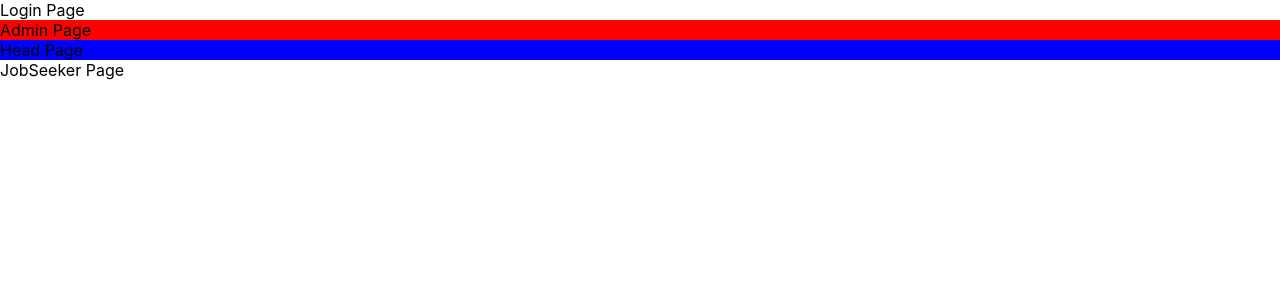
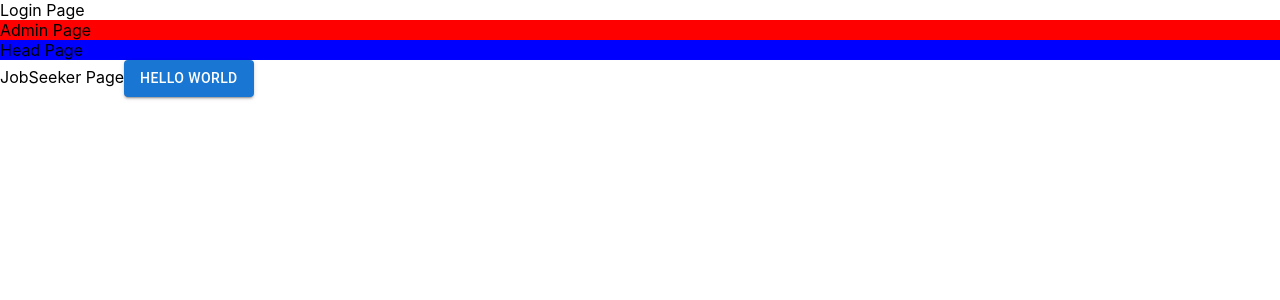
Before and after one commit to adityadivami/IMSFE, a React (Create React App) app: page / in a window 1280 px wide. Shown: the top 300 px of the page. Built offline with nearby package versions, Linux system fonts and the light colour scheme.

Commit message:
implemented material ui button in app.js

```diff
--- a/src/App.js
+++ b/src/App.js
@@ -2,6 +2,7 @@ import LoginPage from "./pages/loginpage/Login.page";
 import AdminPage from "./pages/landingpages/admin/admin.page";
 import HeadPage from "./pages/landingpages/head/head.page";
 import JobSeekerPage from "./pages/landingpages/jobseeker/jobseeker.page";
+import Button from "@mui/material/Button";
 
 function App() {
   return (
@@ -10,6 +11,7 @@ function App() {
       <AdminPage />
       <HeadPage />
       <JobSeekerPage />
+      <Button variant="contained">Hello World</Button>
     </>
   );
 }
```
